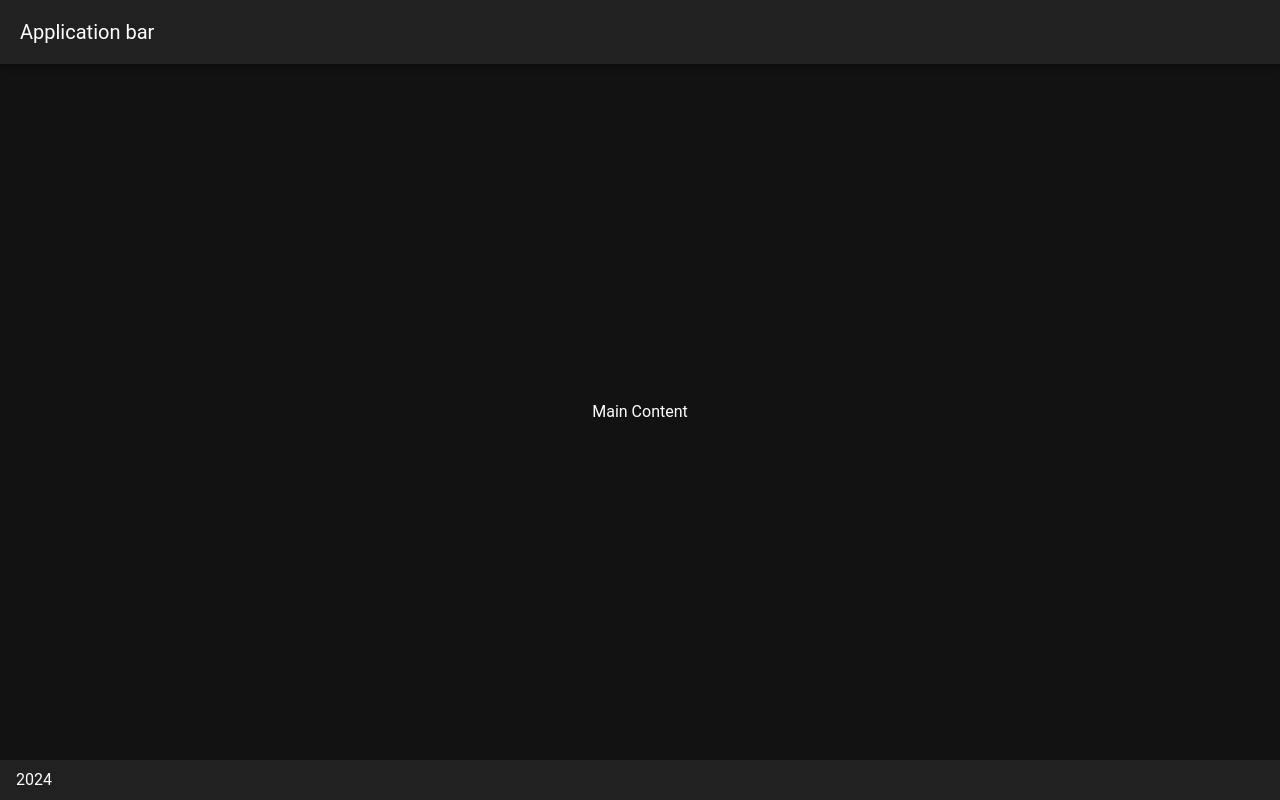
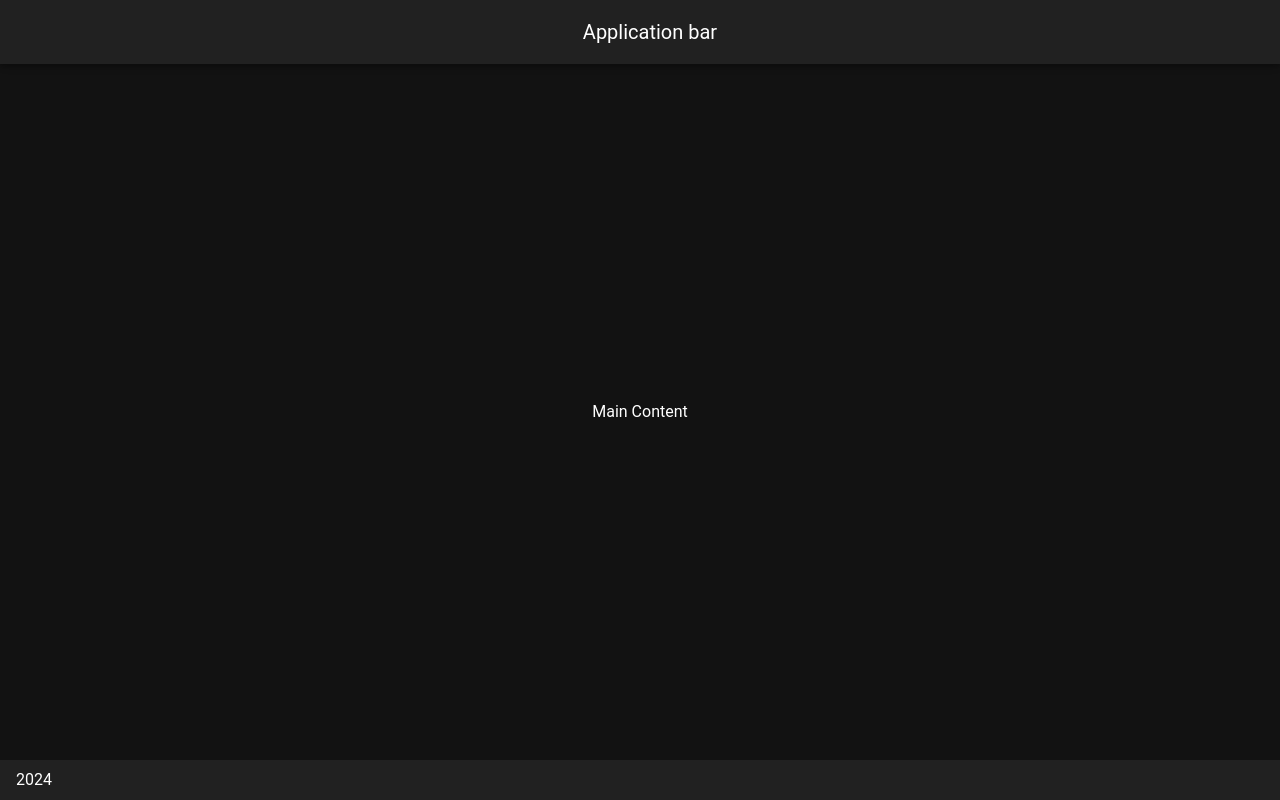
Before and after one commit to denizmutlu/login-page, a Nuxt app: page / in a window 1280 px wide. Built offline with nearby package versions, Linux system fonts and the light colour scheme.

Commit message:
Update app.vue

```diff
--- a/app.vue
+++ b/app.vue
@@ -1,6 +1,6 @@
 <template>
   <v-app theme="dark">
-    <v-app-bar title="Application bar"></v-app-bar>
+    <v-app-bar title="Application bar" class="text-center" />
     <v-main class="d-flex align-center justify-center">
       Main Content
     </v-main>
```
